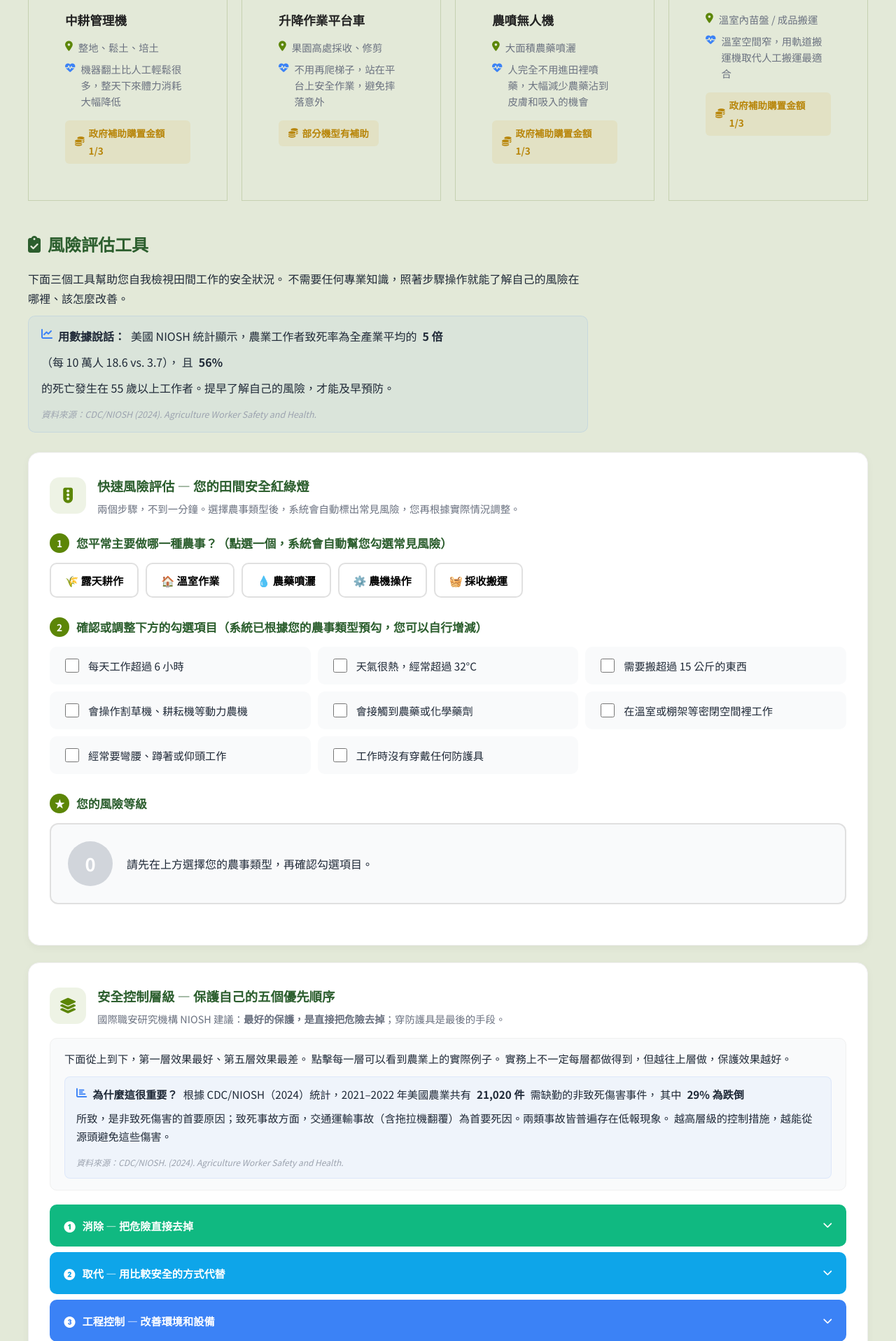
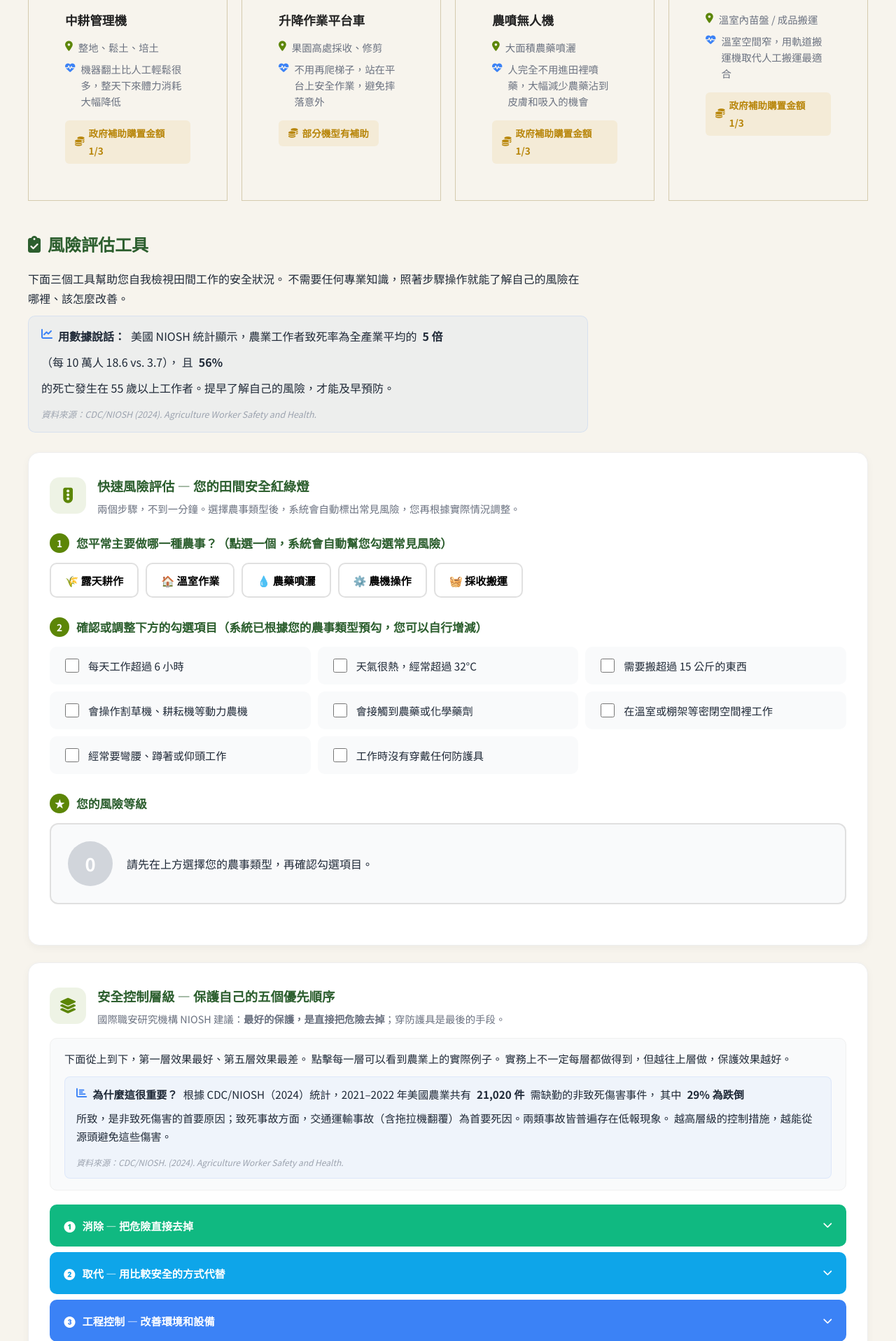
Before and after one commit to Boboegg/farmerwordpress, a PHP site: page /design-samples/preview-prev.html in a window 1280 px wide. Shown: the part 2296-4212 px from the top of the page at 70% size. Run offline with PHP 8.4, Linux system fonts and the light colour scheme.

Commit message:
feat(design): V1 暖米色盤全站統一（2026-04-10 定案）
- :root tokens 全部換成 V1 暖米（bg #F7F4ED, brand #4A6932, accent #B07E12）
- 字體只保留 Noto Serif TC + Noto Sans TC，移除 Lato/Lora
- 6 個 HTML 頁面 + 3 個 PHP shortcode 的舊硬編碼色值統一替換
- docs/design-system.md 更新為 V1 暖米定案版
- 新增顏色規則：必須暖米方向調和，禁止冷色調

```diff
--- a/css/global.css
+++ b/css/global.css
@@ -12,107 +12,108 @@
 /* ===================================================
    COMPAT LAYER — design system token alias
    建立日期：2026-04-09
+   v4 更新：V1 暖米色盤定案（2026-04-10）
    用途：提供 var(--color-xxx) 與舊版 var(--radius)/var(--shadow)
        的相容映射，避免頁面與 shortcode 斷樣。
-    v3 更新：回正品牌規格（#E3E9D8 / #5C8607 / #D4A017）
    =================================================== */
 :root {
-     --color-bg: #E3E9D8;
-     --color-bg-elevated: #F7F9F1;
-     --color-text: #1F2A13;
-     --color-muted: #4E5E37;
-     --color-line: #C6D1B1;
-     --color-brand: #5C8607;
-     --color-brand-deep: #4A6B05;
-     --color-accent: #D4A017;
-    --color-warn: #8B2D14;
-     --color-info: #2C6E9F;
+     --color-bg: #F7F4ED;
+     --color-bg-elevated: #FDFCF8;
+     --color-text: #2C2418;
+     --color-muted: #6B5F4E;
+     --color-line: #D5CBAE;
+     --color-brand: #4A6932;
+     --color-brand-deep: #354D22;
+     --color-accent: #B07E12;
+     --color-warn: #8B2D14;
+     --color-info: #2A6B5A;
 }
 
 /* ===================================================
-    0. 全站設計 Token — 尊嚴農業品牌回正
-    主色：#5C8607（尊嚴綠）
-    背景：#E3E9D8（品牌底色）
-    輔色：#D4A017（稻金黃）
-    字體：Noto Sans TC + Lato + Lora
-   字級：8 階全整數（12/14/16/18/22/28/36/48）
-   Hero h1 上限：48px。行高 ≥ 1.75。內文寬度 ≤ 680px。
+    0. 全站設計 Token — V1 暖米色盤（2026-04-10 定案）
+    主色：#4A6932（橄欖綠）
+    背景：#F7F4ED（暖米白）
+    輔色：#B07E12（蜂蜜金）
+    字體：Noto Serif TC + Noto Sans TC（僅此兩家族）
+    字級：8 階全整數（12/14/16/18/22/28/36/48）
+    Hero h1 上限：48px。行高 ≥ 1.75。內文寬度 ≤ 680px。
+    新增顏色必須在暖米色盤方向上調和，禁止引入冷色調。
    =================================================== */
 :root {
     /* === Legacy（保護舊 13 CSS 前綴頁面，勿動） === */
-    --brand-legacy: #5C8607;
-    --brand-legacy-dark: #4a6b05;
-    --brand-legacy-light: #eef5ea;
-    --brand-legacy-hover: #3d5a04;
+    --brand-legacy: #4A6932;
+    --brand-legacy-dark: #354D22;
+    --brand-legacy-light: #E8EDDF;
+    --brand-legacy-hover: #354D22;
 
      /* === 品牌主色（變數名沿用下游相容） === */
-     --brand: #5C8607;
-     --brand-deep: #4A6B05;
-     --brand-accent: #D4A017;
+     --brand: #4A6932;
+     --brand-deep: #354D22;
+     --brand-accent: #B07E12;
      --brand-warning: #8B2D14;
-     --brand-relief: #87AE73;
+     --brand-relief: #5A7D48;
 
     /* 相容別名（別的舊 rule 會抓到） */
-     --accent: #D4A017;
-     --brand-dark: #4A6B05;
-     --brand-hover: #4A6B05;
-     --brand-bg: #E3E9D8;
+     --accent: #B07E12;
+     --brand-dark: #354D22;
+     --brand-hover: #354D22;
+     --brand-bg: #F7F4ED;
 
      /* === 中性色 === */
-     --bg: #E3E9D8;
-     --bg-white: #F7F9F1;
-     --bg-light: #D4DEC2;
-     --surface: #F7F9F1;
-     --surface-muted: #EAF0DE;
-
-     --fg: #1F2A13;
-     --fg-strong: #16200D;
-     --fg-muted: #4E5E37;
-     --fg-subtle: #6A7854;
-
-     --text-primary: #1F2A13;
-     --text-secondary: #4E5E37;
-     --text-muted: #6A7854;
-
-     --border: #C6D1B1;
-     --border-strong: #A8B98E;
-     --border-subtle: #D5E0C3;
-     --border-light: #C6D1B1;
-     --border-lighter: #D5E0C3;
-
-     /* === 章節色 === */
-     --ch-about: #5C8607;
+     --bg: #F7F4ED;
+     --bg-white: #FDFCF8;
+     --bg-light: #EFE9DD;
+     --surface: #FDFCF8;
+     --surface-muted: #EFE9DD;
+
+     --fg: #2C2418;
+     --fg-strong: #1A1208;
+     --fg-muted: #6B5F4E;
+     --fg-subtle: #8A7D6B;
+
+     --text-primary: #2C2418;
+     --text-secondary: #6B5F4E;
+     --text-muted: #8A7D6B;
+
+     --border: #D5CBAE;
+     --border-strong: #BFB494;
+     --border-subtle: #E2D9C4;
+     --border-light: #D5CBAE;
+     --border-lighter: #E2D9C4;
+
+     /* === 章節色（暖米調和） === */
+     --ch-about: #4A6932;
      --ch-safety: #8B2D14;
-     --ch-health: #4A6B05;
-     --ch-economic: #2C6E9F;
-     --ch-empower: #D4A017;
+     --ch-health: #3D6B4A;
+     --ch-economic: #2A6B5A;
+     --ch-empower: #B07E12;
      --ch-advocacy: #7A4E12;
-     --ch-research: #3F5F0E;
-
-     --ch-about-bg: #EAF0DE;
-     --ch-safety-bg: #F3E7E2;
-     --ch-health-bg: #E5EED5;
-     --ch-economic-bg: #E6EEF5;
-     --ch-empower-bg: #FDF4DC;
+     --ch-research: #4A6932;
+
+     --ch-about-bg: #E8EDDF;
+     --ch-safety-bg: #FBE9E2;
+     --ch-health-bg: #E4F0EC;
+     --ch-economic-bg: #E4F0EC;
+     --ch-empower-bg: #FDF3D7;
      --ch-advocacy-bg: #F4ECE0;
-     --ch-research-bg: #E8EFD8;
-
-     /* === 分眾入口差異配色 === */
-     --aud-start: #87AE73;
-     --aud-start-deep: #5A7D48;
-     --aud-start-bg: #EEF5EA;
-
-     --aud-young: #5B7FA6;
+     --ch-research-bg: #E8EDDF;
+
+     /* === 分眾入口差異配色（暖米調和） === */
+     --aud-start: #5A7D48;
+     --aud-start-deep: #4A6932;
+     --aud-start-bg: #E8EDDF;
+
+     --aud-young: #4A6E8A;
      --aud-young-deep: #3A5D82;
-     --aud-young-bg: #E8EFF7;
-
-     --aud-senior: #C17F5E;
-     --aud-senior-deep: #9E5F3E;
-     --aud-senior-bg: #F9EDE7;
-
-     --aud-public: #D4A017;
-     --aud-public-deep: #A67C0B;
-     --aud-public-bg: #FDF4DC;
+     --aud-young-bg: #E4EEF5;
+
+     --aud-senior: #A8694A;
+     --aud-senior-deep: #8A5438;
+     --aud-senior-bg: #F5ECE4;
+
+     --aud-public: #B8880F;
+     --aud-public-deep: #9A6E08;
+     --aud-public-bg: #FDF3D7;
 
     /* === 間距尺度（8pt grid 保留相容） === */
     --space-xs: 8px;
@@ -125,14 +126,13 @@
     --space-4xl: 96px;
     --space-5xl: 128px;
 
-     /* === 字體 === */
-     --font-serif-tc: "Lora", "Noto Sans TC", "PMingLiU", serif;
-    --font-sans-tc: "Noto Sans TC", "Hiragino Sans CNS", "PingFang TC", sans-serif;
-     --font-display-en: "Lato", "Noto Sans TC", sans-serif;
-     --font-display: var(--font-display-en);
+     /* === 字體（僅 Noto 兩家族，禁止新增其他字體） === */
+     --font-serif-tc: "Noto Serif TC", "PMingLiU", serif;
+     --font-sans-tc: "Noto Sans TC", "Hiragino Sans CNS", "PingFang TC", sans-serif;
+     --font-display: var(--font-serif-tc);
      --font-body: var(--font-sans-tc);
      --font-body-a11y: var(--font-sans-tc);
-     --font-mono: "Lato", "Noto Sans TC", sans-serif;
+     --font-mono: "Noto Sans TC", monospace;
 
     /* === 字級尺度 — 8 階全整數（px） === */
     --text-xs: 12px;
@@ -217,7 +217,7 @@
     --container-full: 1200px;
 
     /* === 無障礙 === */
-    --focus-ring: 0 0 0 3px rgba(92, 134, 7, 0.45);
+    --focus-ring: 0 0 0 3px rgba(74, 105, 50, 0.45);
     --focus-ring-offset: 2px;
     --skip-link-bg: var(--brand);
     --skip-link-fg: var(--bg);
--- a/pages/Public/一般民眾.html
+++ b/pages/Public/一般民眾.html
@@ -5,7 +5,7 @@
      URL：/public/
      WordPress 頁面 → 程式碼編輯器 → 全選貼入
      CSS 前綴：public-
-     主色系：#D4A017（豐收金 Harvest Gold）
+     主色系：#B07E12（豐收金 Harvest Gold）
      ===================================================== -->
 
 <link rel="preconnect" href="https://fonts.googleapis.com">
@@ -160,7 +160,7 @@
 <style>
 /* === 一般民眾（Public）=== */
 .public-page-wrapper{
-  --brand-legacy:#D4A017;--brand-legacy-dark:#a67c0b;--brand-bg:#FDF4DC;
+  --brand-legacy:#B07E12;--brand-legacy-dark:#9A6E08;--brand-bg:#FDF4DC;
   --text-primary:#3d3117;--text-secondary:var(--color-muted);--radius:16px;
   font-family:"Noto Sans TC","Lato",sans-serif;color:var(--text-primary);
   max-width:820px;margin:0 auto;padding:20px 16px 100px;box-sizing:border-box;
--- a/pages/beginner-farmers/新手務農.html
+++ b/pages/beginner-farmers/新手務農.html
@@ -231,7 +231,7 @@
 /* Scroll progress bar */
 .dc-progress{
   position:fixed;top:0;left:0;height:3px;width:0%;
-  background:linear-gradient(90deg,#87AE73,#a8740b);
+  background:linear-gradient(90deg,#87AE73,#B07E12);
   z-index:9999;box-shadow:0 0 14px rgba(135,174,115,.45);
 }
 
--- a/pages/dignity-farming-initiative/倡議.html
+++ b/pages/dignity-farming-initiative/倡議.html
@@ -312,7 +312,7 @@
 /* === 全域變數 === */
 .adv-hero,.adv-sections{
   --brand-legacy:var(--color-brand);--brand-legacy-dark:#4a6b05;--brand-legacy-light:#eef5ea;--brand-legacy-hover:#3d5a04;
-  --accent:#D4A017;--text-primary:var(--color-text);--text-secondary:var(--color-muted);
+  --accent:#B07E12;--text-primary:var(--color-text);--text-secondary:var(--color-muted);
   --radius:16px;--shadow:0 4px 16px rgba(0,0,0,.06);
   font-family:"Noto Sans TC","Lato",sans-serif;color:var(--text-primary);box-sizing:border-box;
 }
--- a/pages/farmer-study/農學堂.html
+++ b/pages/farmer-study/農學堂.html
@@ -408,7 +408,7 @@
 /* === 全域變數 === */
 .edu-hero,.edu-sections{
   --brand-legacy:var(--color-brand);--brand-legacy-dark:#4a6b05;--brand-legacy-light:#eef5ea;--brand-legacy-hover:#3d5a04;
-  --accent:#D4A017;--text-primary:var(--color-text);--text-secondary:var(--color-muted);
+  --accent:#B07E12;--text-primary:var(--color-text);--text-secondary:var(--color-muted);
   --radius:16px;--shadow:0 4px 16px rgba(0,0,0,.06);
   font-family:"Noto Sans TC","Lato",sans-serif;color:var(--text-primary);box-sizing:border-box;
 }
--- a/pages/occupational-safety/職業安全.html
+++ b/pages/occupational-safety/職業安全.html
@@ -1046,7 +1046,7 @@ document.addEventListener('DOMContentLoaded',function(){
 
   <div class="prev-hazard-explain">
     <p>
-      <i class="fas fa-lightbulb" style="color:#D4A017;"></i>
+      <i class="fas fa-lightbulb" style="color:#B07E12;"></i>
       <strong>怎麼看這張表？</strong>
       每張卡片列出該類危害在農業中常見的具體風險。
       如果您發現自己的工作中有好幾項都中了，建議搭配上方的「快速風險評估」做一次完整的自我檢查。
--- a/pages/research-result/page-研究成果-研究報告.html
+++ b/pages/research-result/page-研究成果-研究報告.html
@@ -135,7 +135,7 @@
 /* === 變數 === */
 .res-hero,.res-sections{
   --brand-legacy:var(--color-brand);--brand-legacy-dark:#4a6b05;--brand-legacy-light:#eef5ea;--brand-legacy-hover:#3d5a04;
-  --accent:#D4A017;--text-primary:var(--color-text);--text-secondary:var(--color-muted);
+  --accent:#B07E12;--text-primary:var(--color-text);--text-secondary:var(--color-muted);
   --radius:16px;--shadow:0 4px 16px rgba(0,0,0,.06);
   font-family:"Noto Sans TC","Lato",sans-serif;color:var(--text-primary);box-sizing:border-box;
 }
--- a/pages/research-result/研究成果.html
+++ b/pages/research-result/研究成果.html
@@ -276,7 +276,7 @@
 /* === 變數 === */
 .res-hero,.res-sections{
   --brand-legacy:var(--color-brand);--brand-legacy-dark:#4a6b05;--brand-legacy-light:#eef5ea;--brand-legacy-hover:#3d5a04;
-  --accent:#D4A017;--text-primary:var(--color-text);--text-secondary:var(--color-muted);
+  --accent:#B07E12;--text-primary:var(--color-text);--text-secondary:var(--color-muted);
   --radius:16px;--shadow:0 4px 16px rgba(0,0,0,.06);
   font-family:"Noto Sans TC","Lato",sans-serif;color:var(--text-primary);box-sizing:border-box;
 }
--- a/shortcodes/farmer_courses.php
+++ b/shortcodes/farmer_courses.php
@@ -137,7 +137,7 @@ add_shortcode('farmer_courses', function ($atts) {
     // 更多連結
     $html .= '<div style="text-align:center;margin-top:16px;">';
     $html .= '<a href="https://academy.moa.gov.tw/list.php?id=19" target="_blank" rel="noopener" '
-           . 'style="color:var(--brand,#3D5A2C);font-weight:600;">'
+           . 'style="color:var(--brand,#4A6932);font-weight:600;">'
            . '前往農民學院查看所有課程 <i class="fas fa-arrow-right"></i></a>';
     $html .= '</div>';
 
--- a/shortcodes/news_magazine_layout.php
+++ b/shortcodes/news_magazine_layout.php
@@ -229,7 +229,7 @@ add_shortcode('news_magazine_layout', function($atts) {
     .news-featured-slide:hover .nf-image img { transform: scale(1.05); }
     .nf-content { padding-top: 5px; }
     .nf-tag {
-        background: var(--color-accent, #A8740B); color: white; font-size: 0.8rem; font-weight: 700;
+        background: var(--color-accent, #B07E12); color: white; font-size: 0.8rem; font-weight: 700;
         padding: 4px 10px; border-radius: 4px; display: inline-block; margin-bottom: 10px;
     }
     .nf-title { font-size: 1.3rem; font-weight: 800; color: #222; margin: 0 0 10px 0; line-height: 1.4; }
--- a/shortcodes/podcast_full_archive.php
+++ b/shortcodes/podcast_full_archive.php
@@ -92,7 +92,7 @@ add_shortcode('podcast_full_archive', function ($atts) {
 
             $is_video = (strpos($cat_slug, 'video') !== false || strpos($cat_slug, 'youtube') !== false || $has_video);
             $type_icon  = $is_video ? 'fas fa-video' : 'fas fa-microphone';
-            $type_color = $is_video ? '#8B2D14' : '#3D5A2C';
+            $type_color = $is_video ? '#8B2D14' : '#4A6932';
             $btn_text   = $is_video ? '觀看影片' : '收聽節目';
             $btn_icon   = $is_video ? 'fas fa-play' : 'fas fa-headphones';
             $overlay_icon = $is_video ? 'fas fa-play' : 'fas fa-headphones';
```
Also changed, not shown: other parts of css/global.css (+20 -19 lines), docs/design-system.md (+36 -27 lines).
